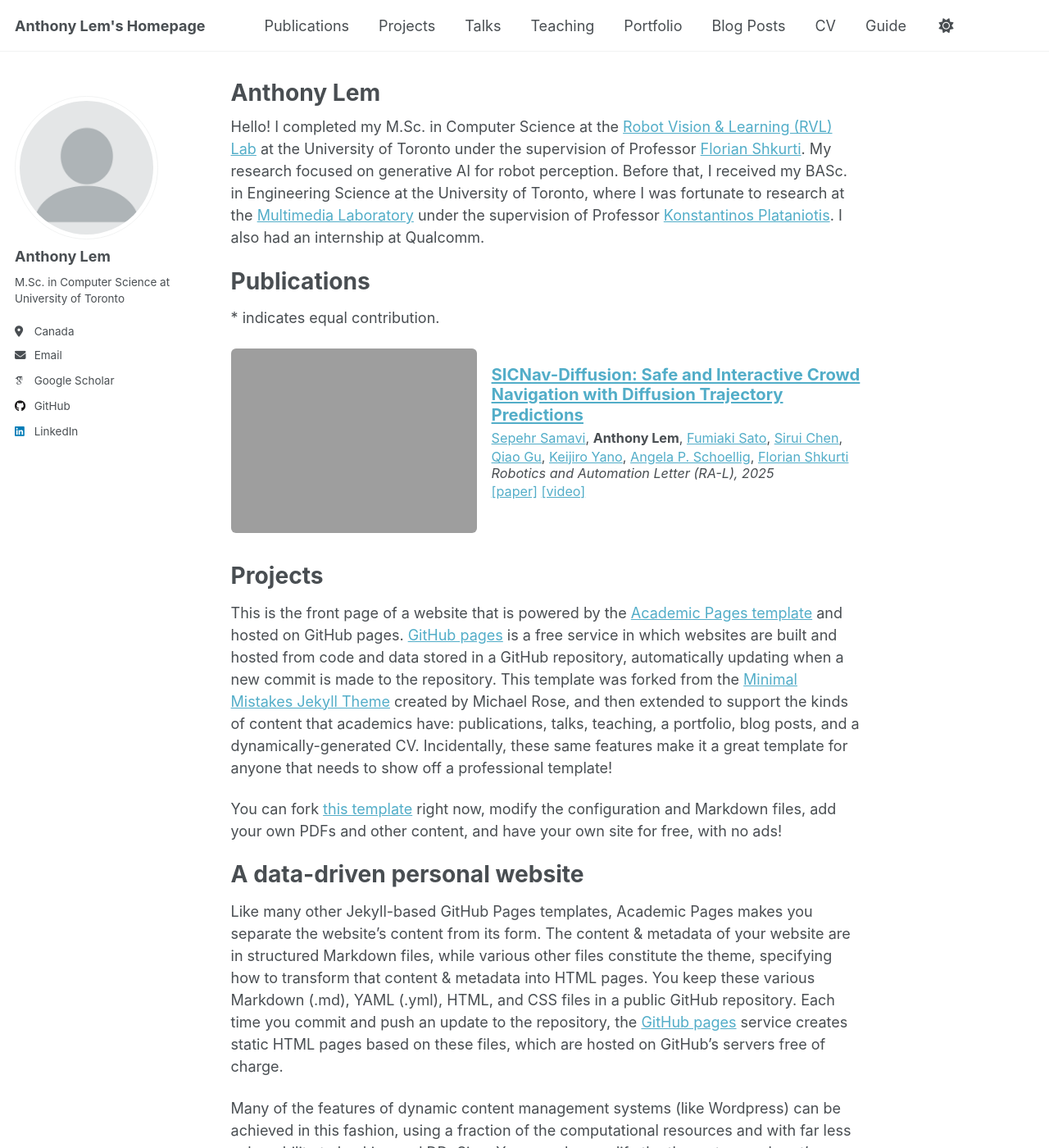
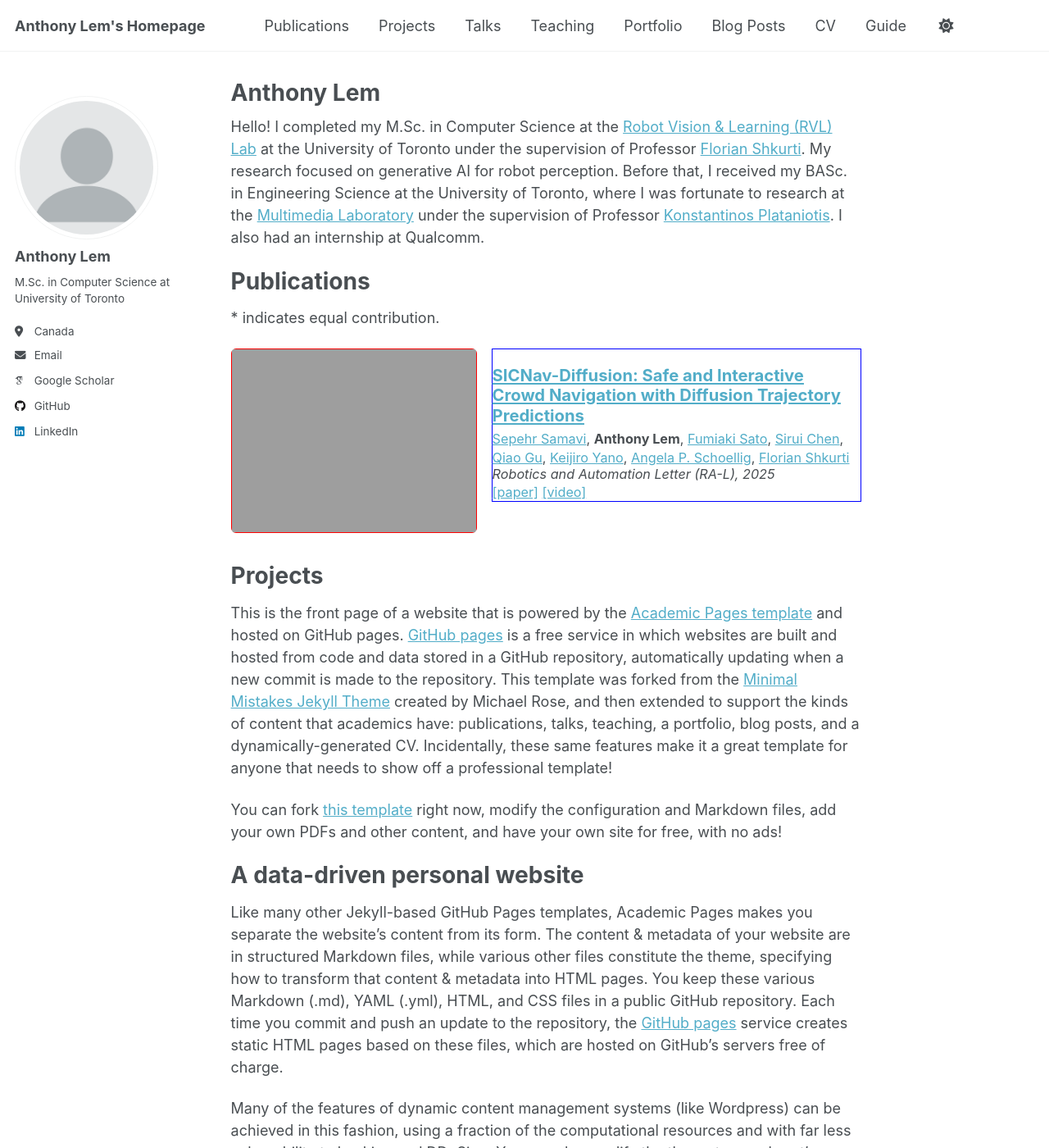
Before and after one commit to Anthonyjlem/Anthonyjlem.github.io, a Jekyll site: the page built from _pages/about.md, in a window 1280 px wide and 1400 px high. Shown: the whole window at 82% size. Built offline with Jekyll 4.4.1, drawn with Linux system fonts in a browser that asks for light colours; some web fonts are replaced; a script that is not in the unit is left out.

Commit message:
Add borders around image and text for publications

```diff
--- a/assets/css/main.scss
+++ b/assets/css/main.scss
@@ -84,6 +84,7 @@ html {
 }
 
 .pub-entry img {
+  border: 1px solid red;
   display: block;
   margin: 0;
   max-height: 100%;       /* don’t exceed text height */
@@ -105,6 +106,7 @@ html {
 }
 
 .archive__item-details {
+  border: 1px solid blue;
   flex: 1;            /* take remaining space */
   padding-top: 0;
 }
```
